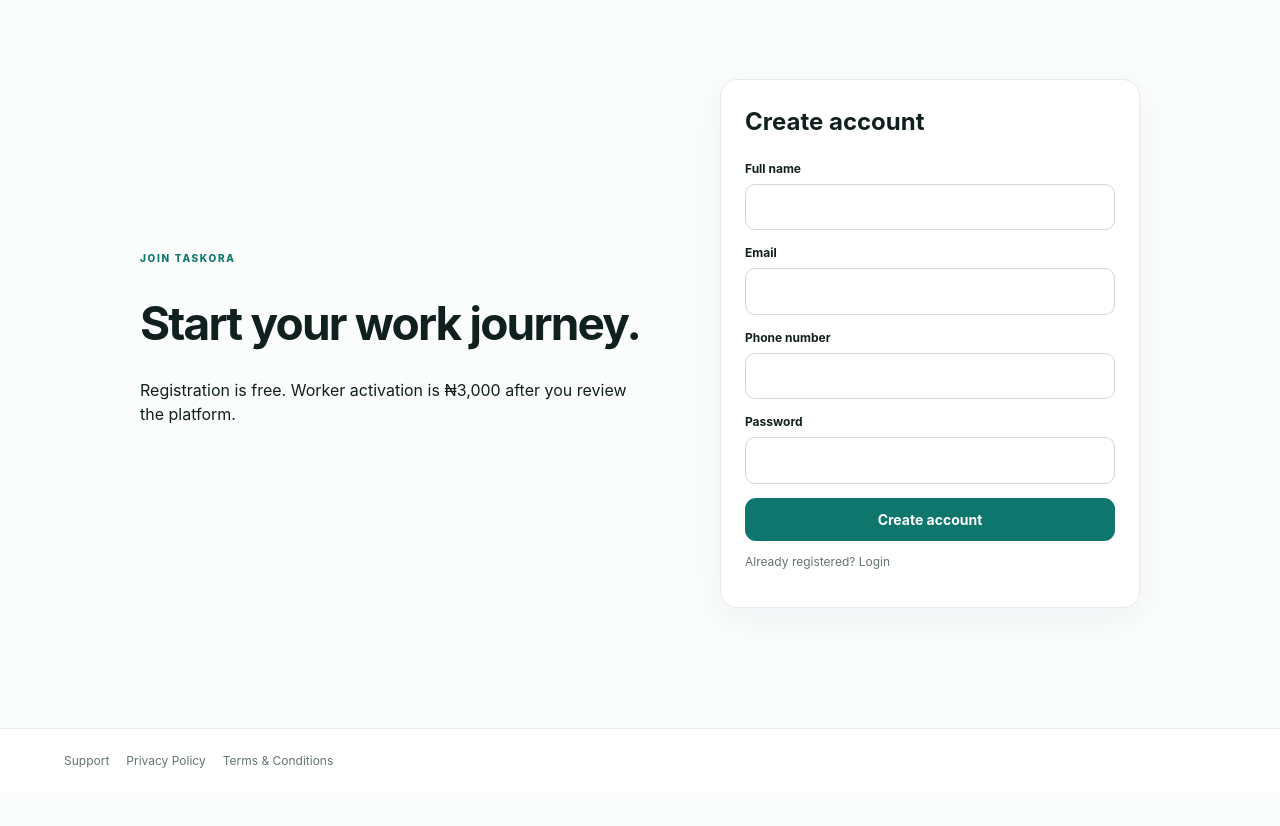
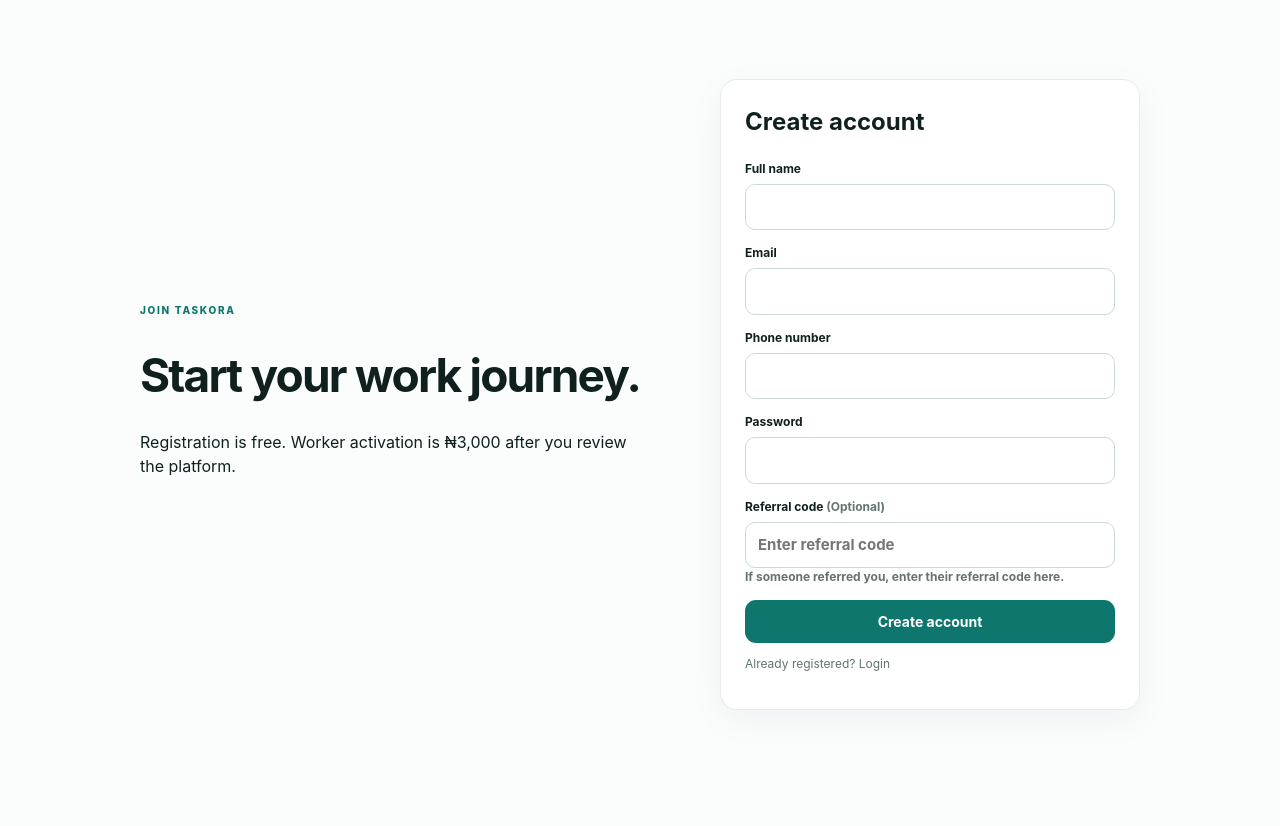
Before and after one commit to ssdplc1-crypto/taskora-work, a Flask app: page /register in a window 1280 px wide. Shown: the part 68-894 px from the top of the page. Before the commit the page ends 836 px from the top, so only its background shows below. Run offline with Flask 3, Linux system fonts and the light colour scheme; some libraries are stand-ins or nearby versions.

Commit message:
Add files via upload

```diff
--- a/templates/register.html
+++ b/templates/register.html
@@ -2,13 +2,47 @@
 {% block title %}Register — TASKORA WORK{% endblock %}
 {% block content %}
 <div class="auth">
-  <div class="auth-copy"><span class="eyebrow">JOIN TASKORA</span><h1>Start your work journey.</h1><p>Registration is free. Worker activation is ₦3,000 after you review the platform.</p></div>
+  <div class="auth-copy">
+    <span class="eyebrow">JOIN TASKORA</span>
+    <h1>Start your work journey.</h1>
+    <p>Registration is free. Worker activation is ₦3,000 after you review the platform.</p>
+  </div>
+
   <form class="form-card" method="post">
     <h2>Create account</h2>
-    <label>Full name<input name="full_name" required></label>
-    <label>Email<input type="email" name="email" required></label>
-    <label>Phone number<input name="phone" required></label>
-    <label>Password<input type="password" name="password" minlength="8" required></label>
+
+    <label>
+      Full name
+      <input name="full_name" autocomplete="name" required>
+    </label>
+
+    <label>
+      Email
+      <input type="email" name="email" autocomplete="email" required>
+    </label>
+
+    <label>
+      Phone number
+      <input name="phone" autocomplete="tel" required>
+    </label>
+
+    <label>
+      Password
+      <input type="password" name="password" minlength="8" autocomplete="new-password" required>
+    </label>
+
+    <label>
+      Referral code <span class="muted">(Optional)</span>
+      <input
+        name="referral_code"
+        value="{{ session.get('pending_referral_code', '') }}"
+        placeholder="Enter referral code"
+        autocomplete="off"
+        maxlength="32"
+      >
+      <small class="muted">If someone referred you, enter their referral code here.</small>
+    </label>
+
     <button class="btn full" type="submit">Create account</button>
     <p class="muted">Already registered? <a href="{{ url_for('login') }}">Login</a></p>
   </form>
```
